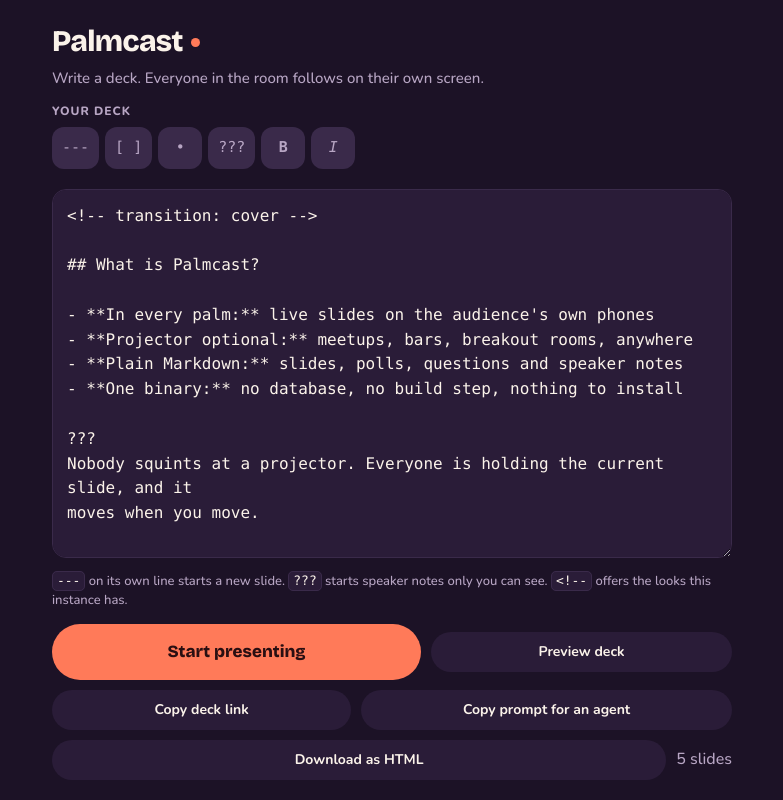
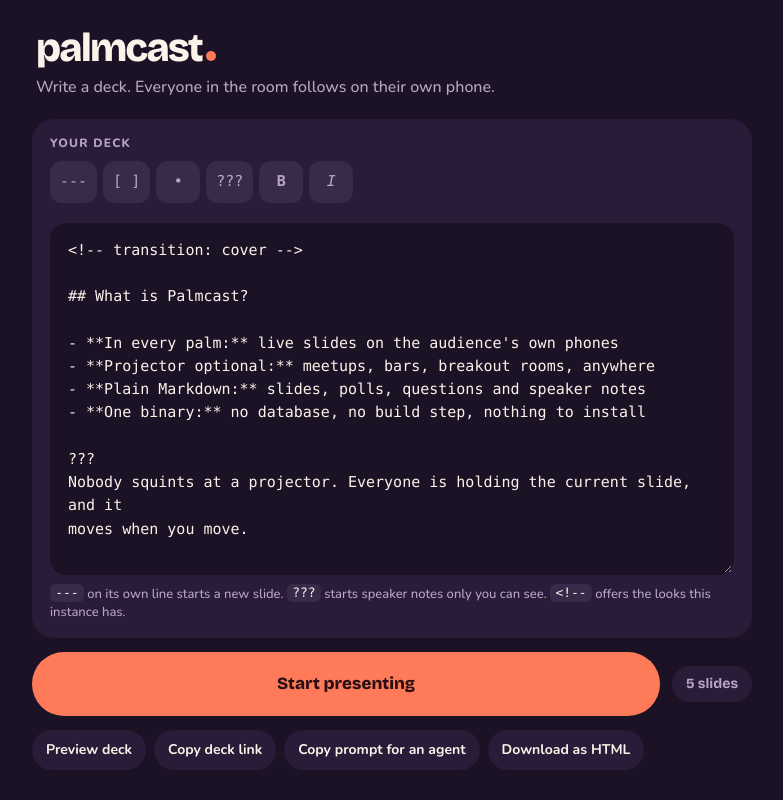
Before and after one commit to KyleJamesWalker/Palmcast, a plain HTML site: page web/new.html in a window 1280 px wide. Shown: the whole page, without its empty margins (248-1031 px from the left). Drawn offline with Linux system fonts and the light colour scheme; no server answers.

Commit message:
feat(start): one Start button, the rest as chips, preview beside the editor
Six equal buttons and a slide count ended the page. Now Start presenting
stands alone with the count as a pill beside it, and Preview, Copy deck
link, the agent prompt, Convert and Download are ghost chips under it.
The editor, its toolbar and the look pickers share one card, and the
wordmark carries the coral dot. Above 1100px an open preview stands
beside the editor instead of pushing it up the page.

Made-with: Bunny

```diff
--- a/web/new.css
+++ b/web/new.css
@@ -1,71 +1,78 @@
 .wrap {
-  max-width: 720px;
+  max-width: 760px;
   margin: 0 auto;
   padding: max(var(--pad), env(safe-area-inset-top)) var(--pad)
            max(var(--pad), env(safe-area-inset-bottom));
-  display: flex;
-  flex-direction: column;
   min-height: 100dvh;
-  gap: 14px;
 }
+.write { display: flex; flex-direction: column; gap: 14px; }
 
-header h1 {
-  margin: 0 0 4px;
-  font-size: 30px;
-  letter-spacing: -.02em;
+.hero { padding: 8px 4px 6px; }
+.wordmark {
+  margin: 0;
+  font-size: 40px;
+  line-height: 1;
+  letter-spacing: -.04em;
 }
-header h1::after {
+/* The one mark: a coral dot where the full stop would go. */
+.wordmark::after {
   content: "";
   display: inline-block;
-  width: 9px;
-  height: 9px;
-  margin-left: 8px;
+  width: 10px;
+  height: 10px;
+  margin-left: 4px;
   border-radius: 50%;
   background: var(--accent);
-  vertical-align: 4px;
 }
-header p { margin: 0; font-size: 15px; }
+.tagline { margin: 8px 0 0; font-size: 16px; color: var(--ink-dim); }
 
-.field { display: flex; flex-direction: column; flex: 1; min-height: 0; }
-.label {
-  font-size: 12px;
-  letter-spacing: .08em;
-  text-transform: uppercase;
-  color: var(--ink-dim);
-  margin-bottom: 6px;
-}
+.field { display: flex; flex-direction: column; }
+@media (max-width: 420px) { .field { padding: 14px; } }
 
 textarea {
-  flex: 1;
   min-height: 44vh;
   width: 100%;
   resize: vertical;
-  background: var(--raised);
+  background: var(--ground);
   color: var(--ink);
-  border: 1px solid var(--edge);
-  border-radius: 14px;
-  padding: 14px;
-  font: 400 16px/1.55 ui-monospace, SFMono-Regular, Menlo, monospace;
+  border: 2px solid transparent;
+  border-radius: 16px;
+  padding: 14px 16px;
+  font: 500 15px/1.55 var(--mono);
 }
-textarea:focus { outline: 2px solid var(--accent); outline-offset: 1px; }
+textarea:focus { outline: none; border-color: var(--butter); }
 
-.syntax { margin: 0; font-size: 13px; }
+.syntax { margin: 10px 0 0; font-size: 13px; }
 .syntax code {
-  font-family: ui-monospace, SFMono-Regular, Menlo, monospace;
-  background: var(--raised);
-  border: 1px solid var(--edge);
-  border-radius: 5px;
-  padding: .1em .3em;
+  font-family: var(--mono);
+  background: var(--edge);
+  border-radius: 6px;
+  padding: .1em .4em;
   color: var(--ink);
 }
 
-.actions { display: flex; align-items: center; gap: 10px; flex-wrap: wrap; }
-/* Three buttons and a slide count do not fit one phone row, so they wrap. */
-.actions button { flex: 1 1 auto; min-width: 44%; }
+.actions { display: flex; align-items: center; gap: 12px; }
+.start { flex: 1; min-height: 64px; font-size: 20px; }
+.count {
+  flex: 0 0 auto;
+  padding: 8px 14px;
+  border-radius: var(--pill);
+  background: var(--raised);
+  font-family: var(--display);
+  font-weight: 700;
+  font-size: 14px;
+  color: var(--ink-dim);
+  white-space: nowrap;
+}
 
+/* Everything else the deck can become, as chips. They matter less than
+   starting, so they look it. */
+.more { display: flex; flex-wrap: wrap; gap: 8px; }
+
+.note { margin: 0; font-size: 14px; }
 .error {
   margin: 0;
-  color: #e0564f;
+  color: var(--danger);
   font-size: 14px;
 }
 
@@ -73,6 +80,23 @@
    the fallback must not cost anyone the deck they were writing. */
 .fallback {
   min-height: 140px;
-  flex: 0 0 auto;
   font-size: 12px;
 }
+
+/* A laptop has room for the deck and the preview side by side, so an open
+   preview stops pushing the editor up the page and stands beside it. */
+@media (min-width: 1100px) {
+  .wrap:has(#preview:not([hidden])) {
+    max-width: 1400px;
+    display: grid;
+    grid-template-columns: minmax(0, 1fr) minmax(0, 1fr);
+    gap: 24px;
+    align-items: start;
+  }
+  .wrap:has(#preview:not([hidden])) .preview {
+    position: sticky;
+    top: var(--pad);
+    max-height: calc(100dvh - var(--pad) * 2);
+    margin-top: 0;
+  }
+}
--- a/web/new.html
+++ b/web/new.html
@@ -10,12 +10,13 @@
 </head>
 <body>
 <main class="wrap">
-  <header>
-    <h1>Palmcast</h1>
-    <p class="dim">Write a deck. Everyone in the room follows on their own screen.</p>
+  <div class="write">
+    <header class="hero">
+      <h1 class="wordmark">palmcast</h1>
+      <p class="tagline">Write a deck. Everyone in the room follows on their own phone.</p>
     </header>
 
-  <div class="field">
+    <div class="field card">
       <label class="label" for="markdown">Your deck</label>
       <div id="toolbar" class="toolbar" role="group" aria-label="Insert Markdown">
         <button type="button" data-edit="slide" aria-label="New slide"
@@ -51,33 +52,35 @@
       </div>
       <textarea id="markdown" spellcheck="false" autocapitalize="sentences"
         aria-describedby="syntax"></textarea>
-  </div>
-
       <p id="syntax" class="dim syntax">
         <code>---</code> on its own line starts a new slide.
         <code>???</code> starts speaker notes only you can see.
         <code>&lt;!--</code> offers the looks this instance has.
       </p>
+    </div>
 
     <div class="actions">
-    <button id="start" class="primary">Start presenting</button>
+      <button id="start" class="primary start">Start presenting</button>
+      <span id="count" class="count"></span>
+    </div>
+    <div class="more" role="group" aria-label="More you can do with this deck">
       <button id="preview-toggle" class="ghost" aria-expanded="false"
         aria-controls="preview">Preview deck</button>
+      <button id="convert" class="ghost" hidden>Convert from Marp or reveal.js</button>
       <button id="deck-link" class="ghost">Copy deck link</button>
       <button id="agent-prompt" class="ghost">Copy prompt for an agent</button>
-    <button id="convert" class="ghost" hidden>Convert from Marp or reveal.js</button>
       <button id="handout" class="ghost">Download as HTML</button>
-    <span id="count" class="dim"></span>
     </div>
-  <p id="loaded" class="dim" role="status" hidden></p>
+    <p id="loaded" class="dim note" role="status" hidden></p>
     <input id="deck-link-url" class="url" readonly hidden
       aria-label="Shareable link to this deck">
 
     <textarea id="agent-prompt-text" class="fallback" readonly hidden
       aria-label="Prompt to paste into an agent"></textarea>
+    <p id="error" class="error" hidden></p>
+  </div>
 
   <section id="preview" class="preview" hidden aria-label="Deck preview"></section>
-  <p id="error" class="error" hidden></p>
 </main>
 <script type="module" src="/new.js"></script>
 </body>
```
Lines whose indentation alone changed are shown as unchanged.
